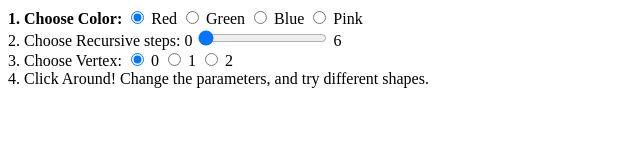
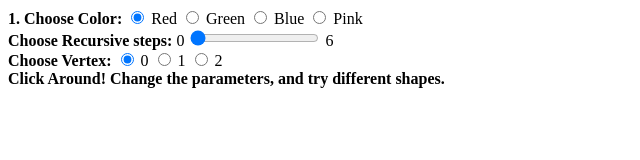
Before and after one commit to saiffayed/saiffayed.github.io, a plain HTML site: page gasket-extended.html in a window 1280 px wide. Shown: the whole page, without its empty margins (0-640 px from the left). Drawn offline with Linux system fonts and the light colour scheme.

Commit message:
changed text

```diff
--- a/gasket-extended.html
+++ b/gasket-extended.html
@@ -40,18 +40,18 @@ void main()
     </div>
 
 <div>
-    2. Choose Recursive steps: 0 <input id="slider" type="range" min="0" max="6" step="1" value="0" /> 6
+    <strong>Choose Recursive steps:</strong>  0 <input id="slider" type="range" min="0" max="6" step="1" value="0" /> 6
 </div>
 
 <div>
-    3. Choose Vertex:
+    <strong> Choose Vertex:</strong>
     <input type="radio" name="vertex" value="0" checked> 0
     <input type="radio" name="vertex" value="1"> 1
     <input type="radio" name="vertex" value="2"> 2
 </div>
 
 <div>
-    4. Click Around! Change the parameters, and try different shapes.
+    <strong> Click Around! Change the parameters, and try different shapes.</strong>
 </div>
 
 <canvas id="gl-canvas" width="512" height="512">
```
